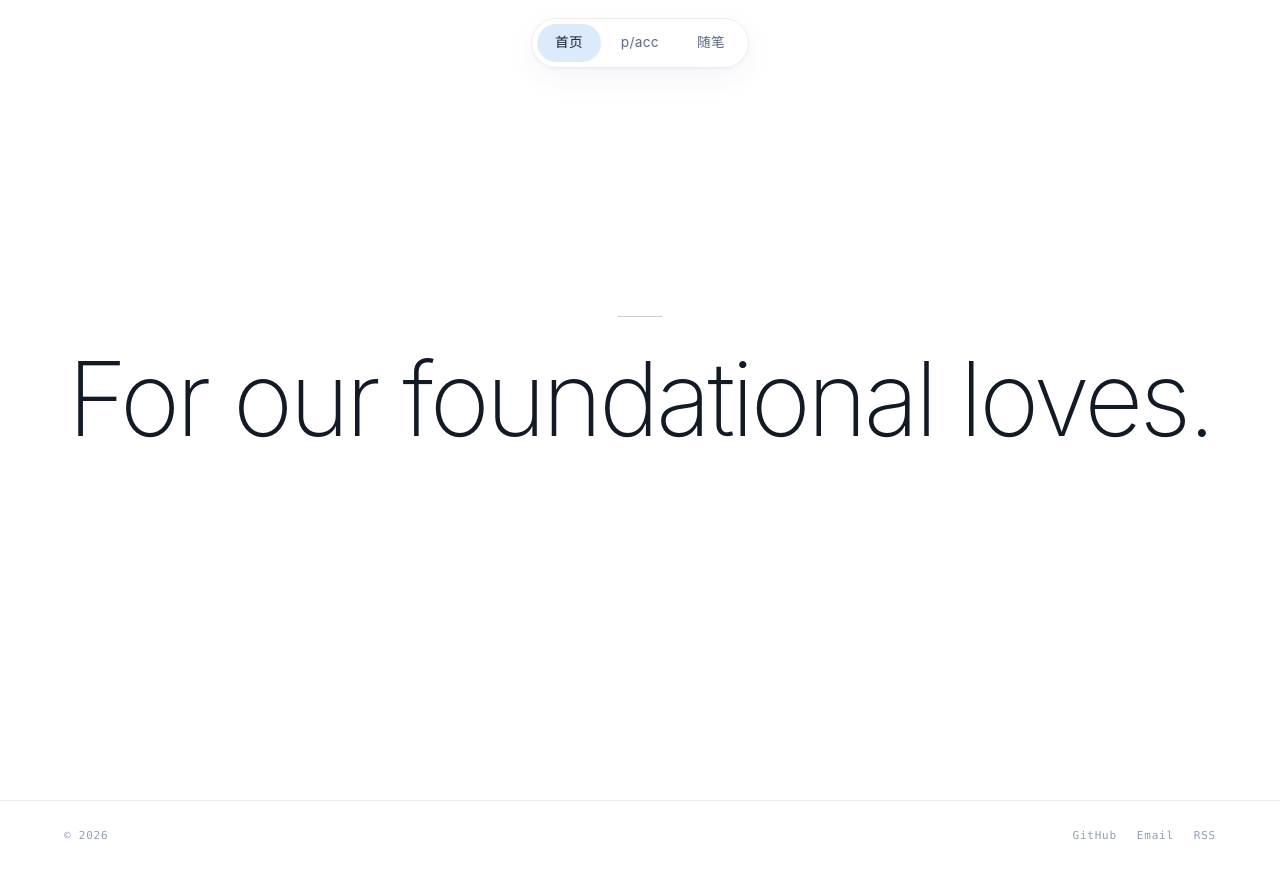
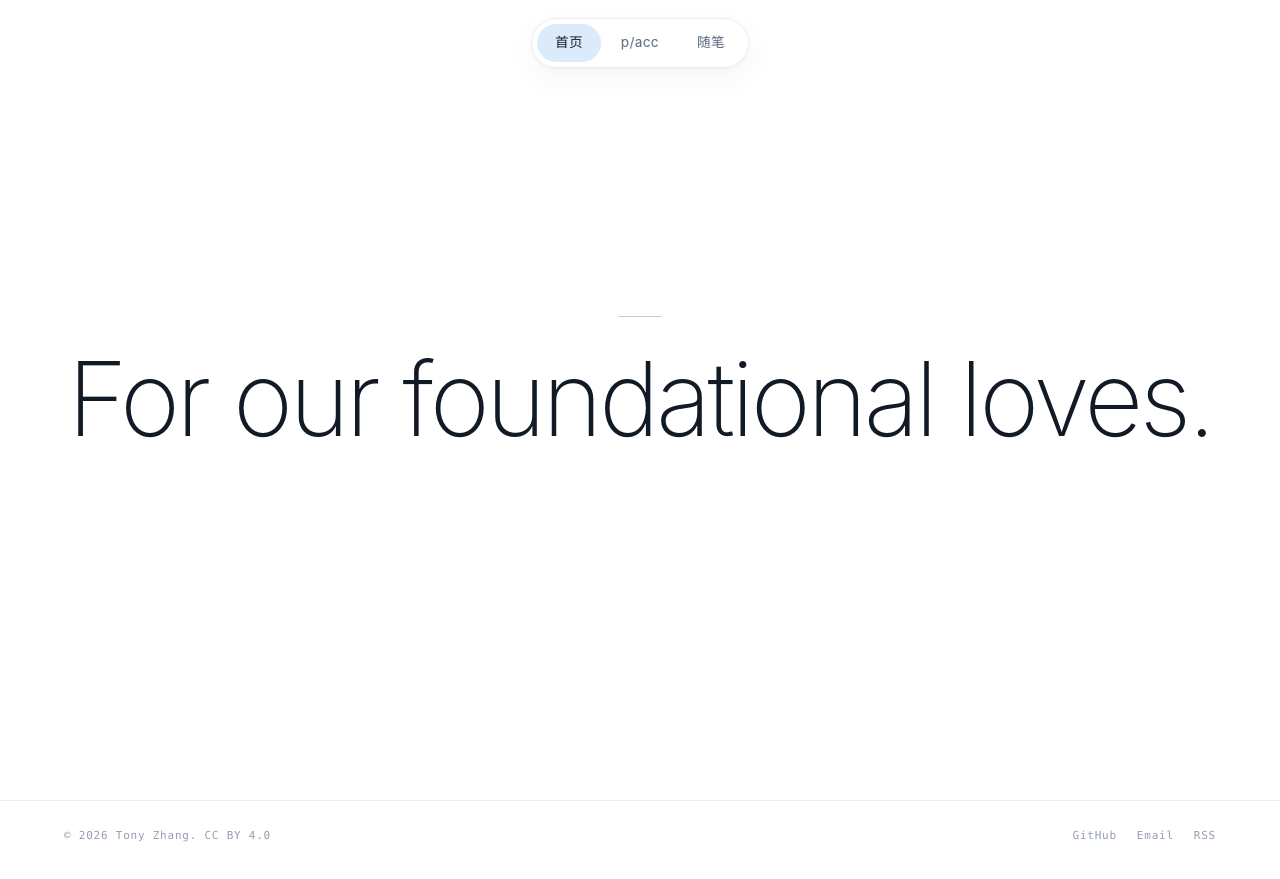
Before and after one commit to zhangtony239/zhangtony239.github.io, an Astro site: page / in a window 1280 px wide. Built offline with nearby package versions, Linux system fonts and the light colour scheme; Astro itself is replaced by a stand-in of ours; a web font is replaced by a local one.

Commit message:
feat: update footer to include author name and license information

```diff
--- a/src/components/SiteFooter.astro
+++ b/src/components/SiteFooter.astro
@@ -5,7 +5,7 @@ const year = new Date().getFullYear();
 ---
 
 <footer class="footer">
-  <p class="copy">© {year}</p>
+  <p class="copy">© {year} Tony Zhang. CC BY 4.0</p>
   <nav class="links" aria-label="站外链接">
     {FOOTER_LINKS.map((link) => <a href={link.href}>{link.label}</a>)}
   </nav>
```
